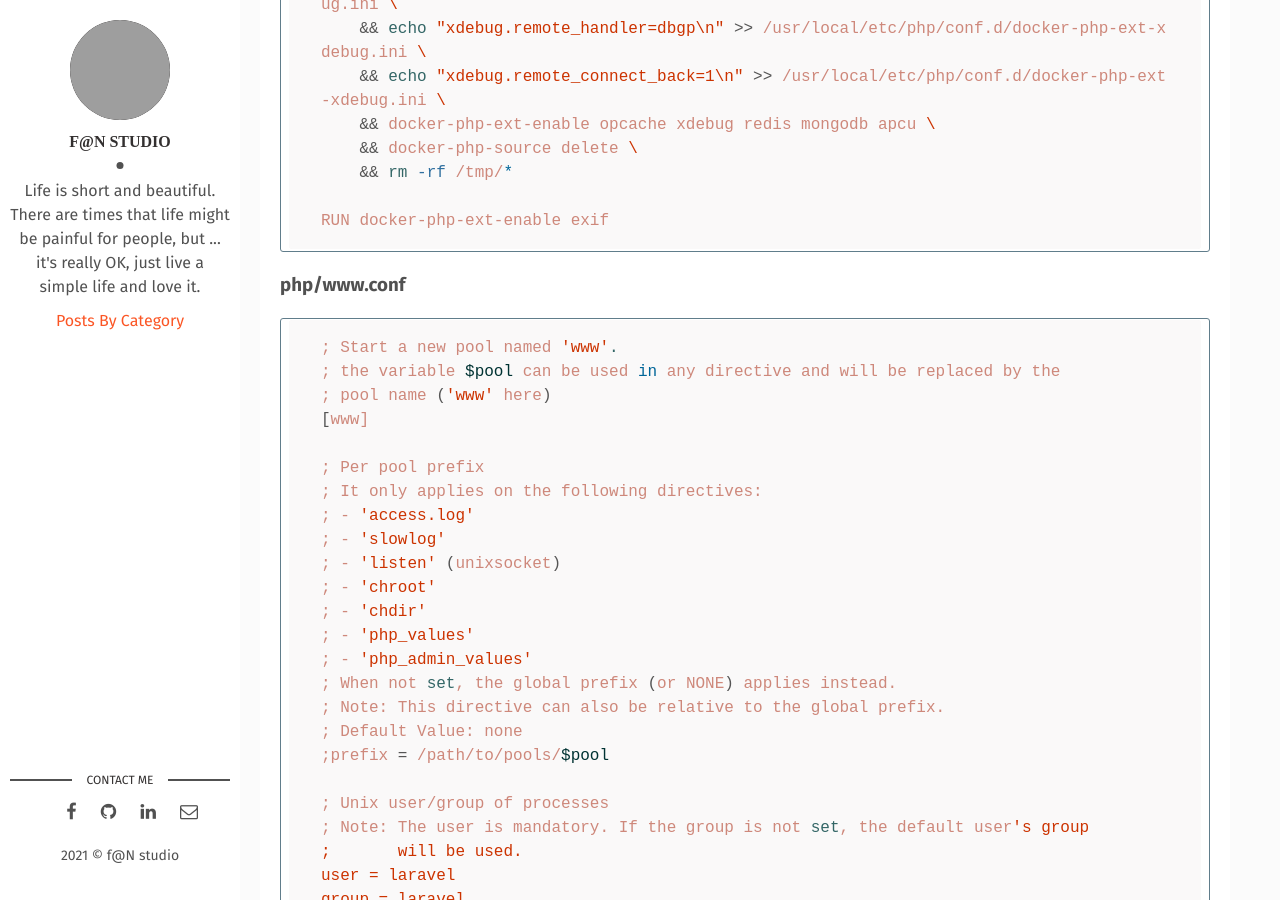
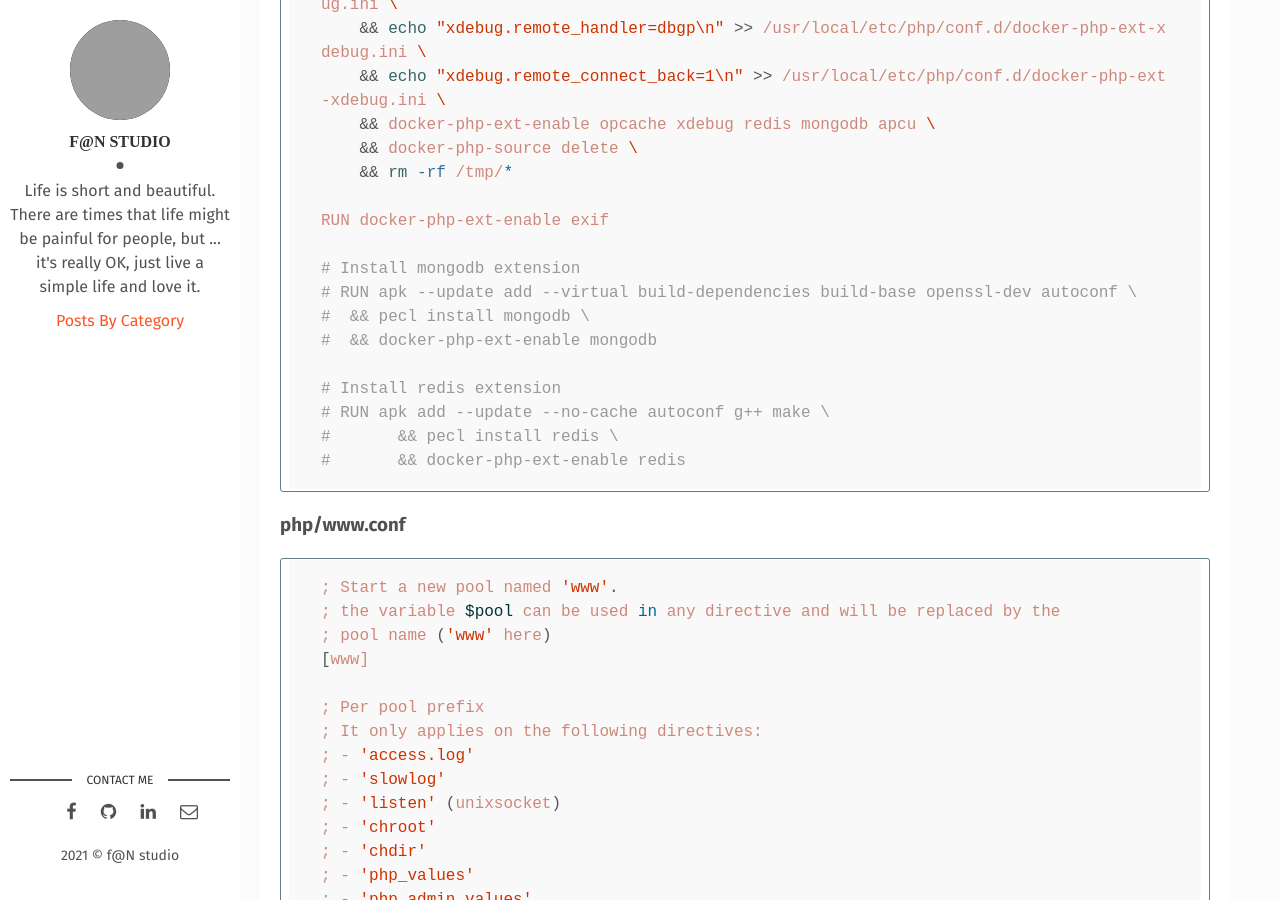
Before and after one commit to wowfrank/wowfrank.github.io, a Jekyll site: the page built from _posts/2020-12-11-examples-of-docker-compose-config.md, in a window 1280 px wide and 900 px high, scrolled down 6474 px. Built offline with Jekyll 4.4.1, drawn with Linux system fonts in a browser that asks for light colours; grey boxes are pictures that could not be loaded.

Commit message:
Update 2020-12-11-examples-of-docker-compose-config.md

````diff
--- a/_posts/2020-12-11-examples-of-docker-compose-config.md
+++ b/_posts/2020-12-11-examples-of-docker-compose-config.md
@@ -259,6 +259,16 @@ RUN docker-php-source extract \
     && rm -rf /tmp/*
 
 RUN docker-php-ext-enable exif
+
+# Install mongodb extension
+# RUN apk --update add --virtual build-dependencies build-base openssl-dev autoconf \
+#  && pecl install mongodb \
+#  && docker-php-ext-enable mongodb
+
+# Install redis extension
+# RUN apk add --update --no-cache autoconf g++ make \
+#	&& pecl install redis \
+#	&& docker-php-ext-enable redis
 ```
 
 ### php/www.conf
````
